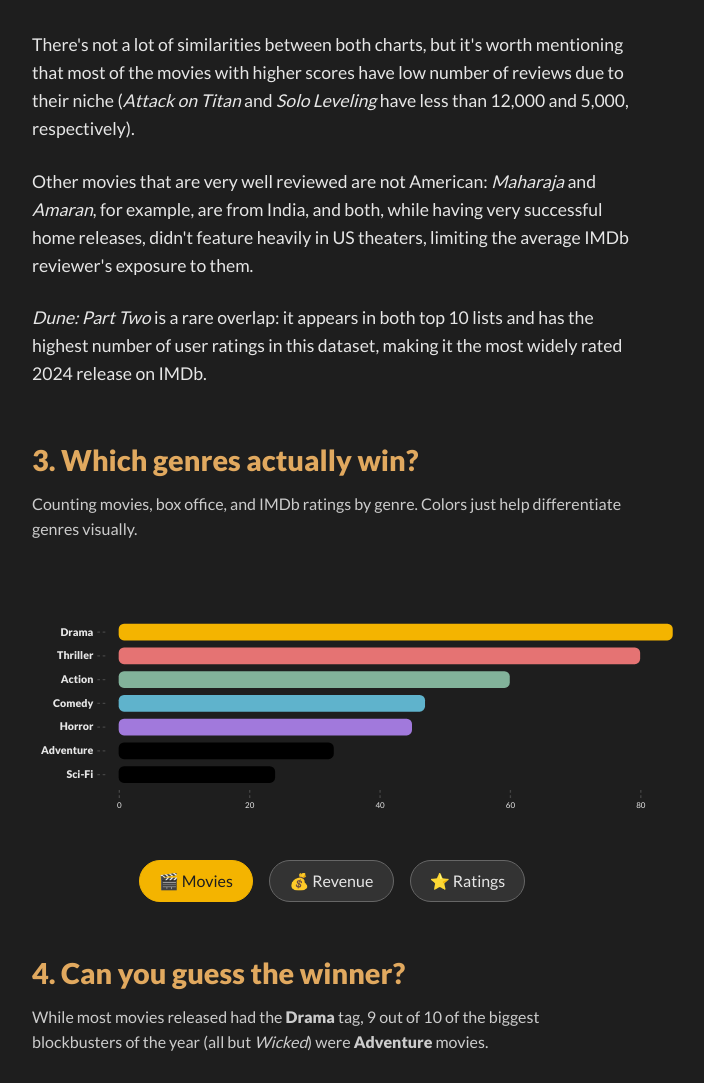
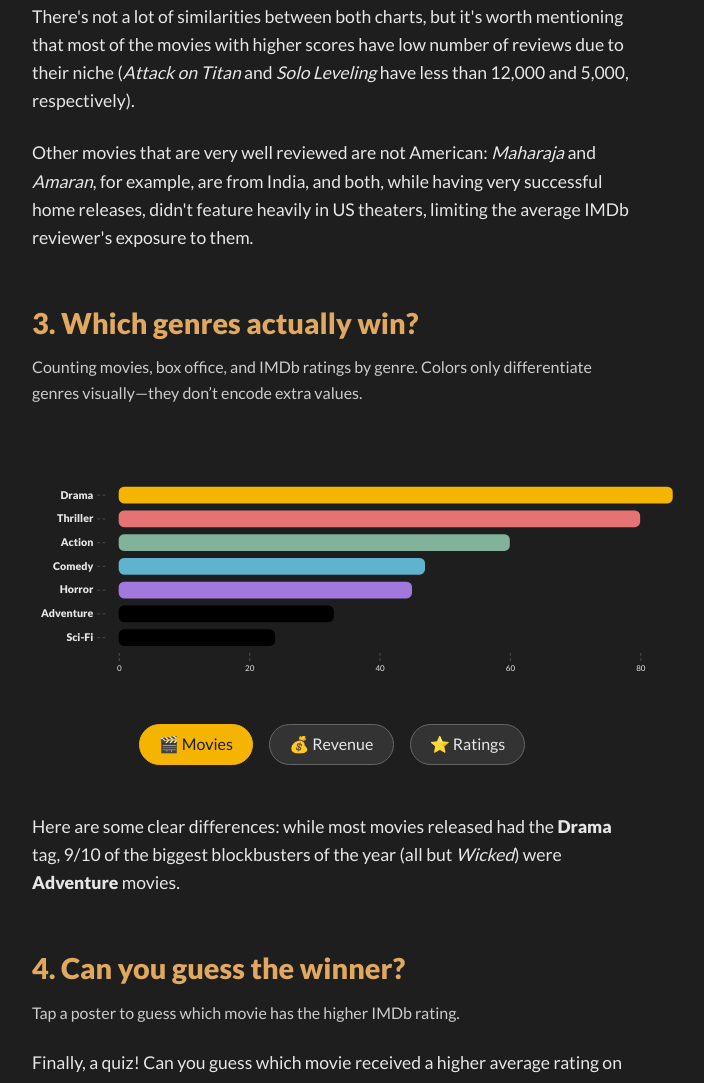
Before and after one commit to celogonzales/imdb2024_info, a plain HTML site: page index.html in a window 1280 px wide. Shown: the part 1717-2800 px from the top of the page, without its empty margins (308-1012 px from the left). Drawn offline with nearby package versions, Linux system fonts and the light colour scheme.

Commit message:
Update index.html
fixing unsync'd mistakes

```diff
--- a/index.html
+++ b/index.html
@@ -16,9 +16,9 @@
 <section class="centered-paragraph">
     <h1>From Ratings to Revenue: 2024 in Movies</h1>
     <p>Do better movies generate more money?</p>
-            <p><strong>Short answer: not exactly—critical favorites and box office giants rarely line up.</strong></p>
+    <p><strong>Not exactly—critical favorites and box office giants rarely line up.</strong></p>
     <p>
-                Every year, hundreds of films are released. Some are box office giants, while others barely earn any
+        Every year, hundreds of films are released. Some are box office giants; others barely earn any
         money.
     </p>
             <p>
@@ -28,7 +28,7 @@
             <p>Here’s the year, week by week.</p>
         </section>
 
-        <!-- section heading: release timing -->
+        <!-- revenue chart -->
 <section class="centered-paragraph section-heading">
     <h2>1. When do movies actually come out?</h2>
     <p class="section-subtitle">Releases across 2024, week by week.</p>
@@ -49,13 +49,10 @@
             </p>
             <p>Let’s compare both categories.</p>
         </section>
-
-        <!-- section heading: top 10 -->
 <section class="centered-paragraph section-heading">
     <h2>2. Box office giants vs fan favorites</h2>
     <p class="section-subtitle">Comparing the top 10 by revenue with the top 10 by IMDb score.</p>
 </section>
-
         <!-- top 10 charts -->
         <section id="top10-section">
             <div id="top10-charts" style="display: flex; gap: 40px; justify-content: center;">
@@ -73,15 +70,16 @@
                     example, are from
                     India, and both, while having very successful home releases, didn't feature heavily in US theaters,
                     limiting the average IMDb reviewer's exposure to them. </p>
-                <p><em>Dune: Part Two</em> is a rare overlap: it appears in both top 10 lists and has the highest number
-                    of user ratings in this dataset, making it the most widely rated 2024 release on IMDb.</p>
             </section>
 
             <!-- genre segue -->
+
 <section class="centered-paragraph section-heading">
     <h2>3. Which genres actually win?</h2>
-                <p class="section-subtitle">Counting movies, box office, and IMDb ratings by genre. Colors just help
-                    differentiate genres visually.</p>
+    <p class="section-subtitle">
+        Counting movies, box office, and IMDb ratings by genre. Colors only differentiate genres visually—they
+        don’t encode extra values.
+    </p>
 </section>
 
             <!-- genre chart -->
@@ -96,14 +94,15 @@
             </section>
 
             <!-- quiz intro -->
+            <section class="centered-paragraph">
+                <p>Here are some clear differences: while most movies released had the <strong>Drama</strong> tag, 9/10 of the
+                    biggest blockbusters of the year (all but <em>Wicked</em>) were <strong>Adventure</strong> movies.</p>
+            </section>
 <section class="centered-paragraph section-heading">
     <h2>4. Can you guess the winner?</h2>
-                <p class="section-subtitle">While most movies released had the <strong>Drama</strong> tag, 9 out of 10
-                    of the biggest blockbusters of the year (all but <em>Wicked</em>) were <strong>Adventure</strong>
-                    movies.</p>
+    <p class="section-subtitle">Tap a poster to guess which movie has the higher IMDb rating.</p>
     <p>Finally, a quiz! Can you guess which movie received a higher average rating on IMDb?</p>
 </section>
-
             <!-- quiz -->
             <section id="quiz-section">
                 <div class="quiz-container">
```
Lines whose indentation alone changed are shown as unchanged.
